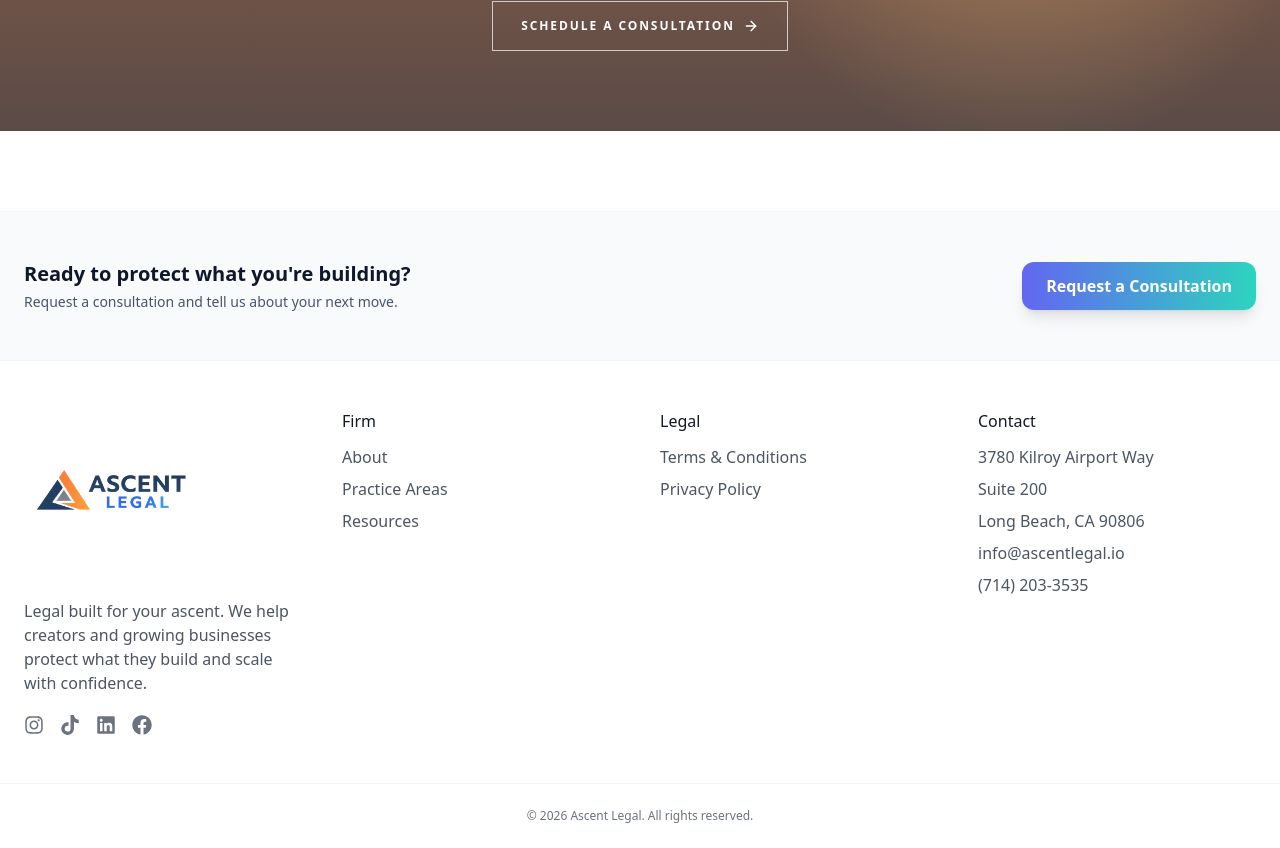
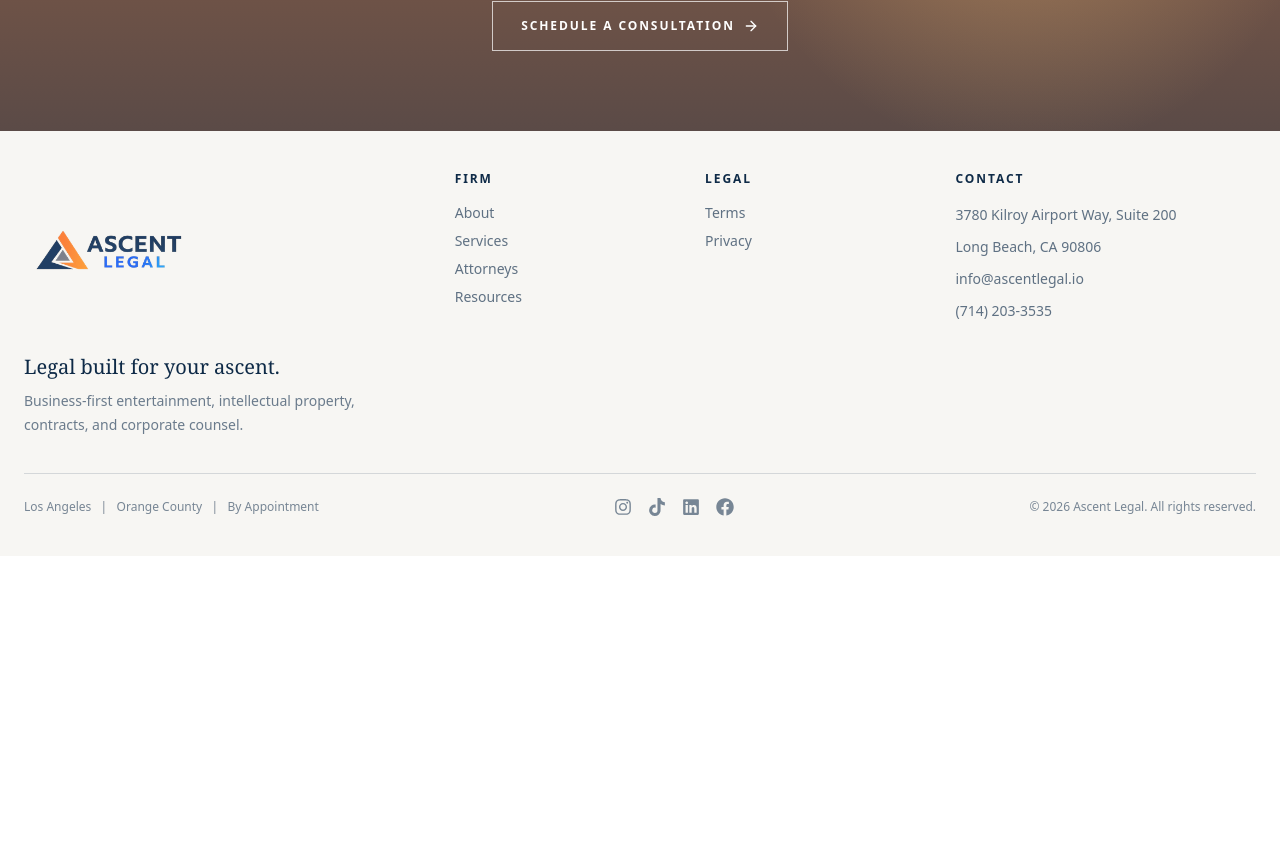
Before and after one commit to ajdreams17/Ascentlegal, a Next.js app: page / in a window 1280 px wide. Shown: the part 2791-3639 px from the top of the page. After the commit the page ends 3347 px from the top, so only its background shows below. Built offline with nearby package versions, Linux system fonts and the light colour scheme.

Commit message:
Restyle footer for modern premium brand

```diff
--- a/components/Footer.jsx
+++ b/components/Footer.jsx
@@ -4,86 +4,58 @@ import { FaInstagram, FaTiktok, FaLinkedin, FaFacebook } from "react-icons/fa";
 
 export default function Footer() {
   return (
-    <footer className="border-t border-gray-100 mt-20">
-
-      {/* CTA Bar */}
-      <div className="bg-slate-50 border-b border-gray-100">
-        <div className="mx-auto max-w-7xl px-6 py-12 flex flex-col sm:flex-row items-center justify-between gap-6">
+    <footer className="bg-[#f7f6f3] text-[#0e2a47]">
+      <div className="mx-auto max-w-7xl px-6 py-10">
+        <div className="grid gap-10 border-b border-[#0e2a47]/15 pb-9 md:grid-cols-[1.3fr_.7fr_.7fr_1fr]">
           <div>
-            <h3 className="text-xl font-bold text-slate-900">Ready to protect what you're building?</h3>
-            <p className="mt-1 text-slate-600 text-sm">Request a consultation and tell us about your next move.</p>
-          </div>
-          <Link
-            href="/contact"
-            className="rounded-xl bg-gradient-to-r from-indigo-500 to-teal-400 px-6 py-3 text-white font-semibold shadow-lg hover:opacity-90 whitespace-nowrap focus-visible:outline-none focus-visible:ring-4 focus-visible:ring-indigo-500/30"
-          >
-            Request a Consultation
+            <Link href="/" className="inline-flex items-center">
+              <Image src="/ascent-legal-logo.png" alt="Ascent Legal Logo" width={175} height={88} priority />
             </Link>
-        </div>
+            <p className="mt-3 max-w-sm font-serif text-xl">Legal built for your ascent.</p>
+            <p className="mt-2 max-w-sm text-sm leading-6 text-[#0e2a47]/60">
+              Business-first entertainment, intellectual property, contracts, and corporate counsel.
+            </p>
           </div>
 
-      {/* Top grid */}
-      <div className="mx-auto max-w-7xl px-6 py-12 grid gap-10 sm:grid-cols-2 lg:grid-cols-4">
-        {/* Column 1: Logo + blurb + social */}
-        <div className="max-w-sm">
-          <Link href="/" className="inline-flex items-center">
-            <Image src="/ascent-legal-logo.png" alt="Ascent Legal Logo" width={180} height={90} priority />
-          </Link>
-          <p className="mt-4 text-gray-600">
-            Legal built for your ascent. We help creators and growing businesses
-            protect what they build and scale with confidence.
-          </p>
-          <div className="flex gap-4 mt-5 text-xl text-gray-500">
-            <a href="https://www.instagram.com/ascent_legal" target="_blank" rel="noopener noreferrer" aria-label="Instagram">
-              <FaInstagram className="hover:text-indigo-600" />
-            </a>
-            <a href="https://www.tiktok.com/@ascent_legal" target="_blank" rel="noopener noreferrer" aria-label="TikTok">
-              <FaTiktok className="hover:text-indigo-600" />
-            </a>
-            <a href="https://www.linkedin.com/company/ascent-legal/?viewAsMember=true" target="_blank" rel="noopener noreferrer" aria-label="LinkedIn">
-              <FaLinkedin className="hover:text-indigo-600" />
-            </a>
-            <a href="https://www.facebook.com/ascentlegallaw" target="_blank" rel="noopener noreferrer" aria-label="Facebook">
-              <FaFacebook className="hover:text-indigo-600" />
-            </a>
-          </div>
-        </div>
-
-        {/* Column 2: Firm */}
           <div>
-          <h4 className="font-medium text-gray-900">Firm</h4>
-          <ul className="mt-3 space-y-2 text-gray-600">
-            <li><Link href="/about" className="hover:text-indigo-600">About</Link></li>
-            <li><Link href="/#practice" className="hover:text-indigo-600">Practice Areas</Link></li>
-            <li><Link href="/resources" className="hover:text-indigo-600">Resources</Link></li>
+            <h4 className="text-xs font-semibold uppercase tracking-[0.16em]">Firm</h4>
+            <ul className="mt-4 space-y-2 text-sm text-[#0e2a47]/65">
+              <li><Link href="/about" className="hover:text-[#b86a2e]">About</Link></li>
+              <li><Link href="/services" className="hover:text-[#b86a2e]">Services</Link></li>
+              <li><Link href="/attorneys" className="hover:text-[#b86a2e]">Attorneys</Link></li>
+              <li><Link href="/resources" className="hover:text-[#b86a2e]">Resources</Link></li>
             </ul>
           </div>
 
-        {/* Column 3: Legal */}
           <div>
-          <h4 className="font-medium text-gray-900">Legal</h4>
-          <ul className="mt-3 space-y-2 text-gray-600">
-            <li><Link href="/terms" className="hover:text-indigo-600">Terms &amp; Conditions</Link></li>
-            <li><Link href="/privacy" className="hover:text-indigo-600">Privacy Policy</Link></li>
+            <h4 className="text-xs font-semibold uppercase tracking-[0.16em]">Legal</h4>
+            <ul className="mt-4 space-y-2 text-sm text-[#0e2a47]/65">
+              <li><Link href="/terms" className="hover:text-[#b86a2e]">Terms</Link></li>
+              <li><Link href="/privacy" className="hover:text-[#b86a2e]">Privacy</Link></li>
             </ul>
           </div>
 
-        {/* Column 4: Contact */}
           <div>
-          <h4 className="font-medium text-gray-900">Contact</h4>
-          <ul className="mt-3 space-y-2 text-gray-600">
-            <li>3780 Kilroy Airport Way</li>
-            <li>Suite 200</li>
+            <h4 className="text-xs font-semibold uppercase tracking-[0.16em]">Contact</h4>
+            <ul className="mt-4 space-y-2 text-sm leading-6 text-[#0e2a47]/65">
+              <li>3780 Kilroy Airport Way, Suite 200</li>
               <li>Long Beach, CA 90806</li>
-            <li><a href="mailto:info@ascentlegal.io" className="hover:text-indigo-600">info@ascentlegal.io</a></li>
-            <li><a href="tel:+17142033535" className="hover:text-indigo-600">(714) 203-3535</a></li>
+              <li><a href="mailto:info@ascentlegal.io" className="hover:text-[#b86a2e]">info@ascentlegal.io</a></li>
+              <li><a href="tel:+17142033535" className="hover:text-[#b86a2e]">(714) 203-3535</a></li>
             </ul>
           </div>
         </div>
 
-      {/* Bottom bar */}
-      <div className="border-t border-gray-100 py-6 text-center text-xs text-gray-500">
-        © {new Date().getFullYear()} Ascent Legal. All rights reserved.
+        <div className="flex flex-col gap-5 pt-6 text-xs text-[#0e2a47]/55 sm:flex-row sm:items-center sm:justify-between">
+          <div>Los Angeles &nbsp; | &nbsp; Orange County &nbsp; | &nbsp; By Appointment</div>
+          <div className="flex items-center gap-4 text-lg text-[#0e2a47]/55">
+            <a href="https://www.instagram.com/ascent_legal" target="_blank" rel="noopener noreferrer" aria-label="Instagram"><FaInstagram className="hover:text-[#b86a2e]" /></a>
+            <a href="https://www.tiktok.com/@ascent_legal" target="_blank" rel="noopener noreferrer" aria-label="TikTok"><FaTiktok className="hover:text-[#b86a2e]" /></a>
+            <a href="https://www.linkedin.com/company/ascent-legal/?viewAsMember=true" target="_blank" rel="noopener noreferrer" aria-label="LinkedIn"><FaLinkedin className="hover:text-[#b86a2e]" /></a>
+            <a href="https://www.facebook.com/ascentlegallaw" target="_blank" rel="noopener noreferrer" aria-label="Facebook"><FaFacebook className="hover:text-[#b86a2e]" /></a>
+          </div>
+          <div>© {new Date().getFullYear()} Ascent Legal. All rights reserved.</div>
+        </div>
       </div>
     </footer>
   );
```
Lines whose indentation alone changed are shown as unchanged.
